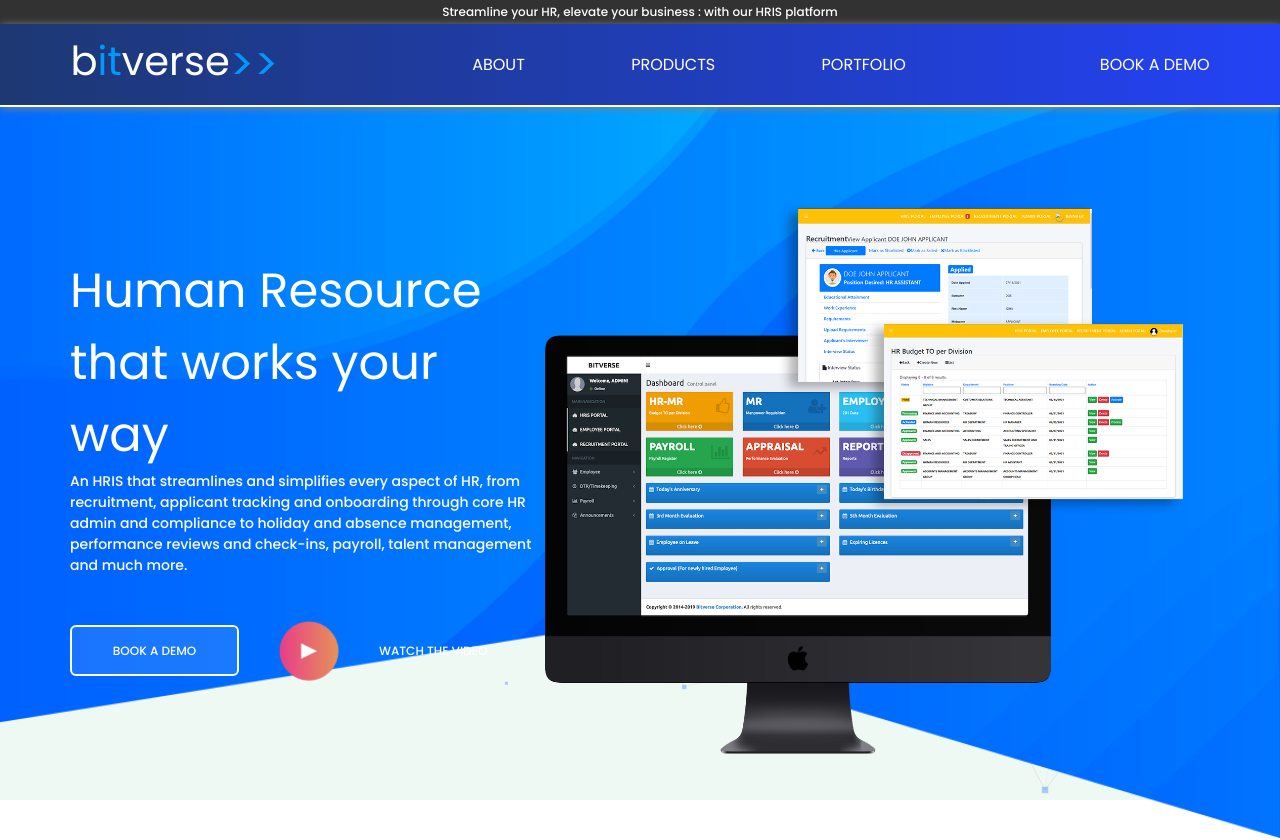
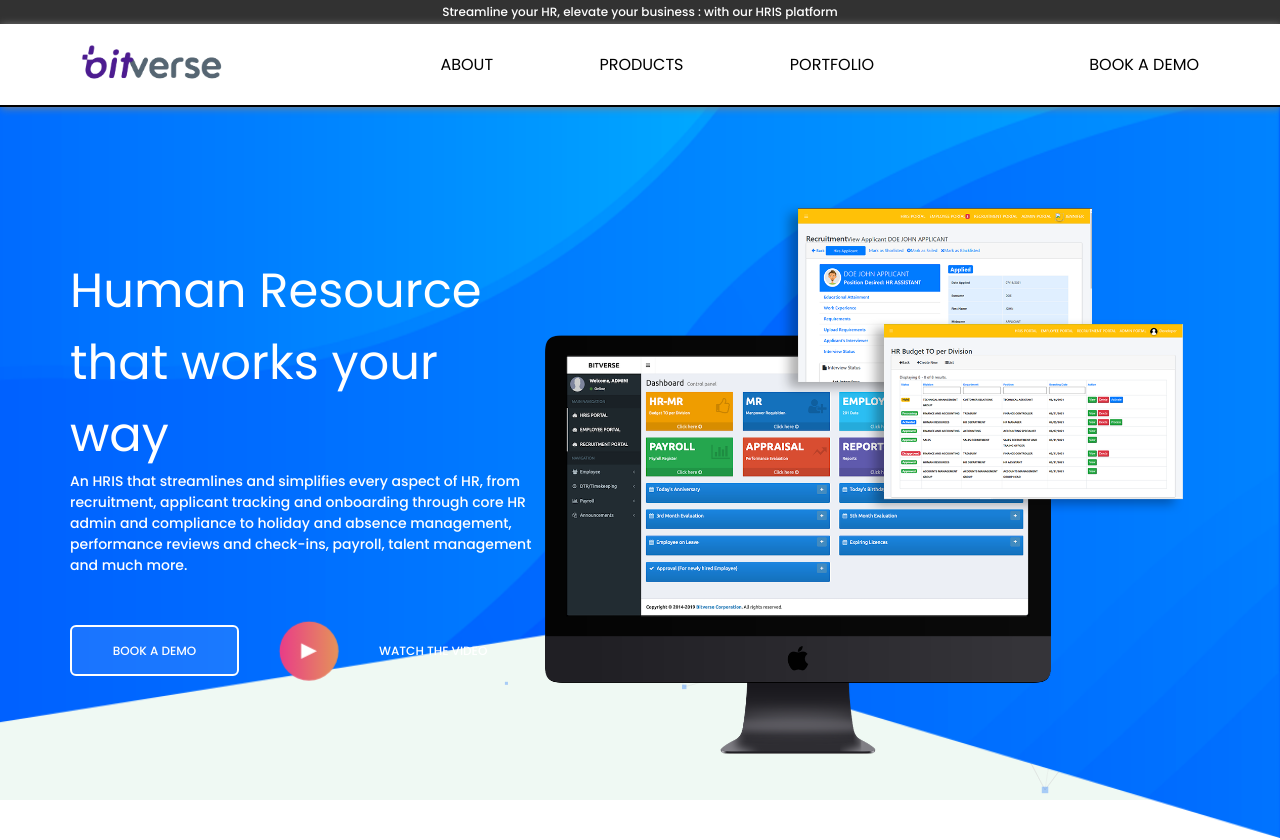
Before and after one commit to BitverseDevs/ftp-website, a React (Create React App) app: page / in a window 1280 px wide. Shown: the top 840 px of the page. Built offline with nearby package versions, Linux system fonts and the light colour scheme.

Commit message:
Change logo and navbar color

```diff
--- a/src/pages/sitehome/uppernav/hamburgerIcon/hamburgerIcon.scss
+++ b/src/pages/sitehome/uppernav/hamburgerIcon/hamburgerIcon.scss
@@ -5,7 +5,7 @@
     .hamburger-icon--bar1, .hamburger-icon--bar2, .hamburger-icon--bar3 {
         width: 35px;
         height: 5px;
-        background-color: #fff;
+        background-color: rgb(0, 0, 0);
         margin: 6px 0;
         transition: 0.4s;
     }
--- a/src/pages/sitehome/uppernav/uppernav.jsx
+++ b/src/pages/sitehome/uppernav/uppernav.jsx
@@ -30,8 +30,8 @@
         <div className='uppernav-wrap' style={{position: `${isFixed? 'fixed': 'relative'}`, top: isFixed? '0px': '' }}>
             <Link to={'/'}>
                 <div className='uppernav-logo'>
-                    {/* <img src='/assets/bitverse-logo-darkblue-blue.png'/> */}
-                    {'b'}<p>it</p>{'verse'}<p className='uppernav-logo--symbol'>{'>>'}</p>
+                    <img src='/assets/bitverse-logo.png' alt='logo'/>
+                    {/* <p>{'bit'}</p>{'verse'} */}
                 </div>
             </Link>
             <ul className='uppernav-navItems'>
--- a/src/pages/sitehome/uppernav/uppernav.scss
+++ b/src/pages/sitehome/uppernav/uppernav.scss
@@ -2,9 +2,9 @@
 .uppernav-wrap{
     width: 100%;
     font-family: 'Poppins', sans-serif;
-    color: #fff;
-    background: linear-gradient(90deg, #1d3872 0%, #2342f5 100%);
-    border-bottom: 2px solid #fff;
+    color: black;
+    background: white;
+    border-bottom: 2px solid #000000;
     box-shadow: 1px 1px 8px gray;
     display: flex;
     justify-content: space-around;
@@ -14,18 +14,17 @@
     z-index: 999;
     .uppernav-logo{
         display: flex;
-        font-family: 'Poppins', sans-serif;
+        font-family: 'Poppins-', sans-serif;
         font-size: 40px;
         color: #fff;
         p{
-            color: rgb(0, 152, 255);
+            color: #974dff;
         }
         .uppernav-logo--symbol{
             font-size: 45px;
         }
 
         img{
-            display: none;
             max-height: 45px;
             max-width: 200px;
         }
```
Also changed, not shown: public/assets/bitverse-logo.png (added).
